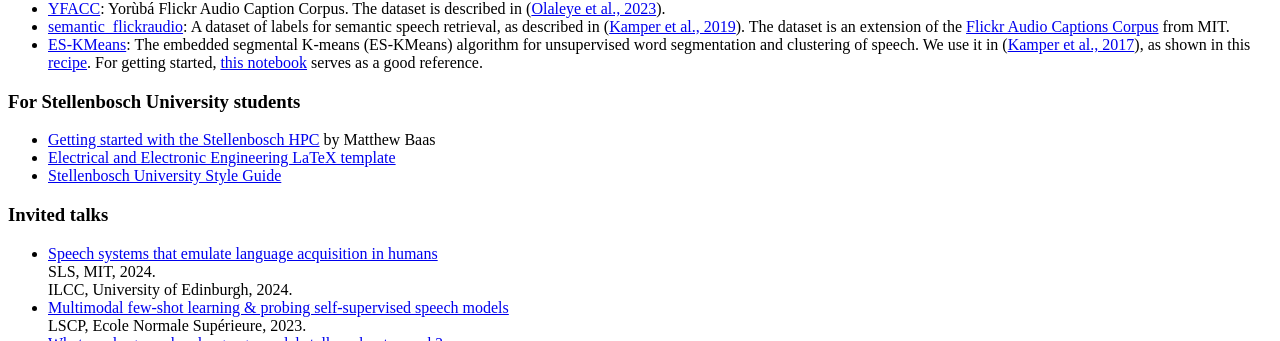
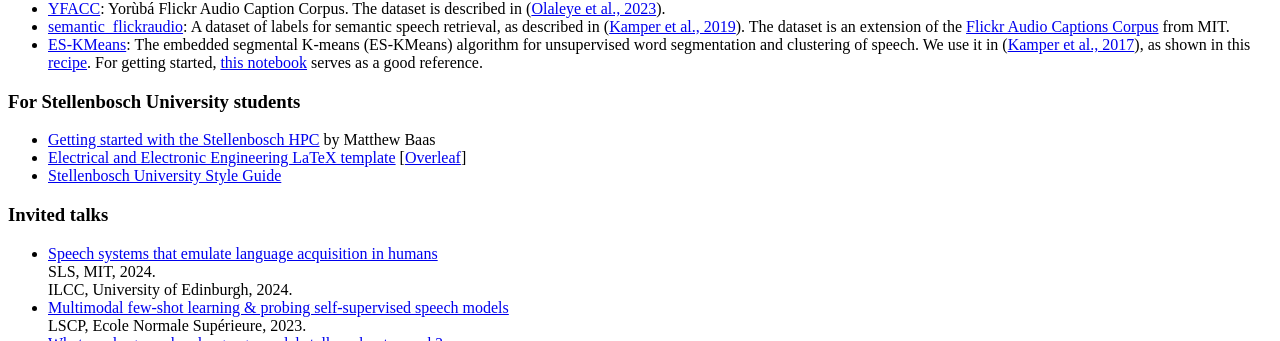
Before and after one commit to kamperh/kamperh.github.io, a Jekyll site: the page built from resources.md, in a window 1280 px wide. Shown: the part 406-747 px from the top of the page. Built offline with Jekyll 4.4.1, drawn with Linux system fonts in a browser that asks for light colours; a style sheet for code colours, icons or effects is not loaded.

Commit message:
Update resources.md

```diff
--- a/resources.md
+++ b/resources.md
@@ -35,7 +35,7 @@ My code is available on [GitHub](https://github.com/kamperh). To find the code f
 ### For Stellenbosch University students
 
 - [Getting started with the Stellenbosch HPC](https://gist.github.com/RF5/eabb93ba85b763746d404afc9626e5d1) by Matthew Baas
-- [Electrical and Electronic Engineering LaTeX template](https://github.com/kamperh/stellenbosch_ee_report_template)
+- [Electrical and Electronic Engineering LaTeX template](https://github.com/kamperh/stellenbosch_ee_report_template) [[Overleaf](https://www.overleaf.com/read/jgnvncctghrr#afd824)]
 - [Stellenbosch University Style Guide](http://www.sun.ac.za/english/Documents/2024/SU_Language_Style_Guide_(Oct%202023).pdf)
 
 
```
